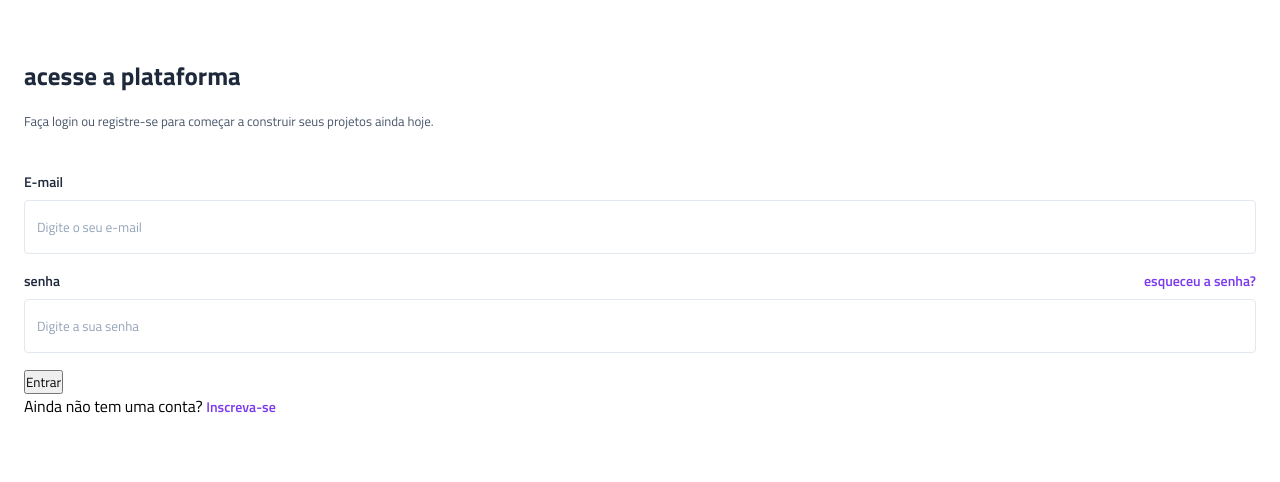
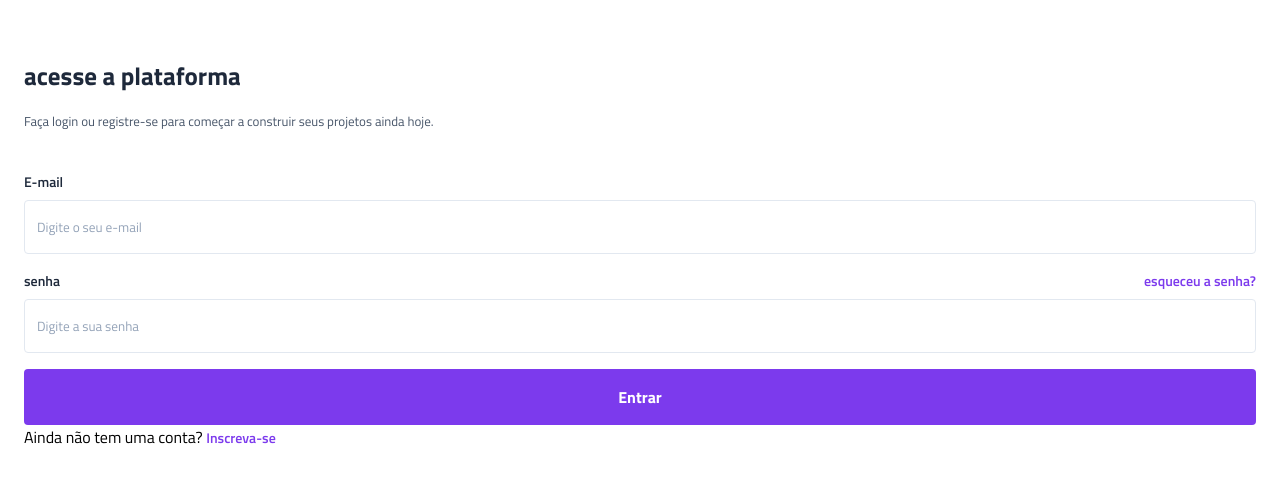
Before and after one commit to gabielinda/projeto_vertigo, a plain HTML site: page index.html in a window 1280 px wide. Shown: the part 136-618 px from the top of the page. Drawn offline with Linux system fonts and the light colour scheme.

Commit message:
estilização do botão completa

```diff
--- a/style.css
+++ b/style.css
@@ -12,6 +12,7 @@
     --gray-400:#94a3b8;
     --gray-200:#e2e8f0;
     --purple:#7c3aed;
+    --white:#fff;
 }
 
 
@@ -98,3 +99,17 @@ main{
 .login a:hover{
     text-decoration: underline;
 }
+
+.login button {
+    margin: top 1rem;
+    padding-block: 1rem;
+    width: 100%;
+    background: var(--purple);
+    border: none;
+    border-radius: 0.25rem;
+
+    font-size: 1rem;
+    font-weight: 700;
+    color: var(--white);
+
+}
```
